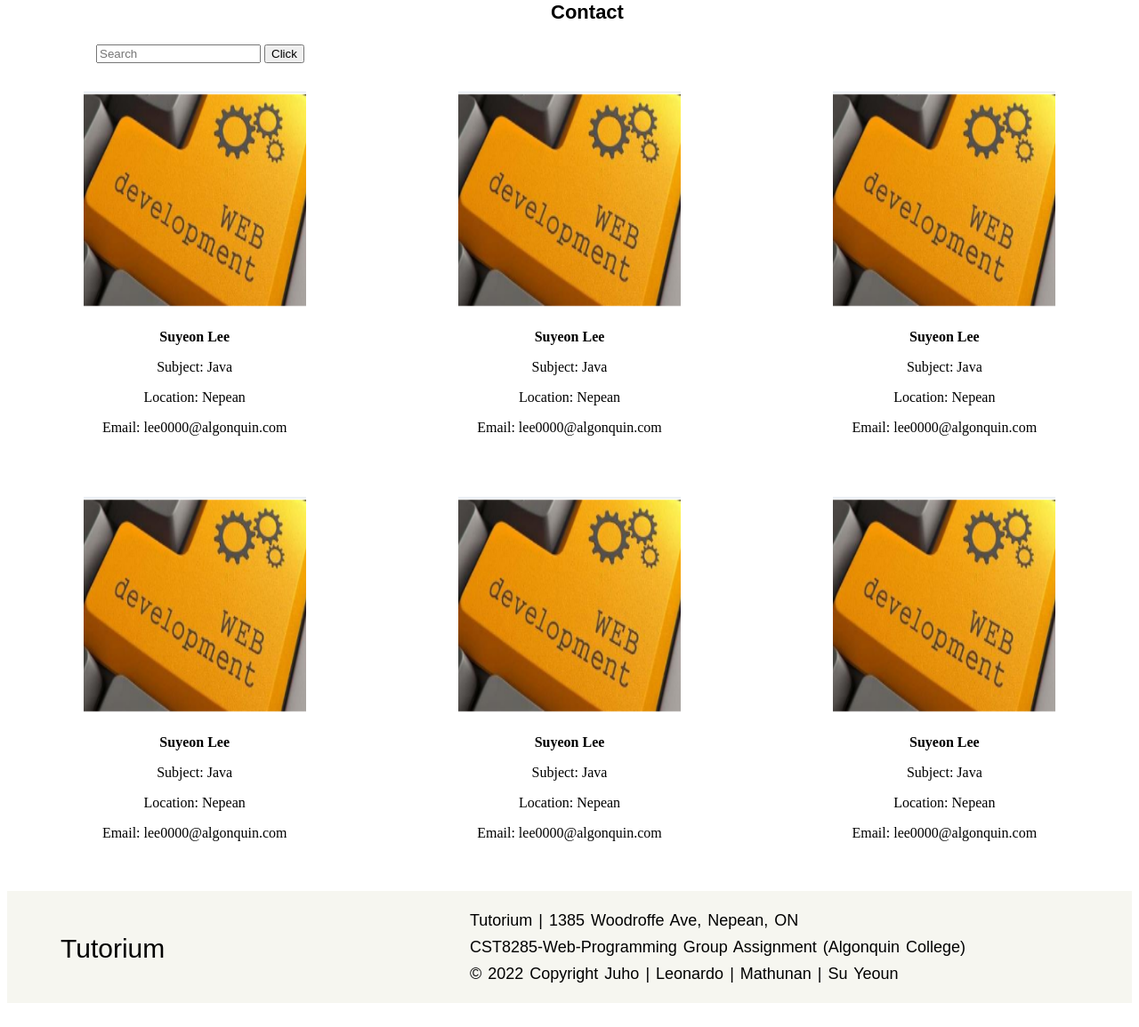
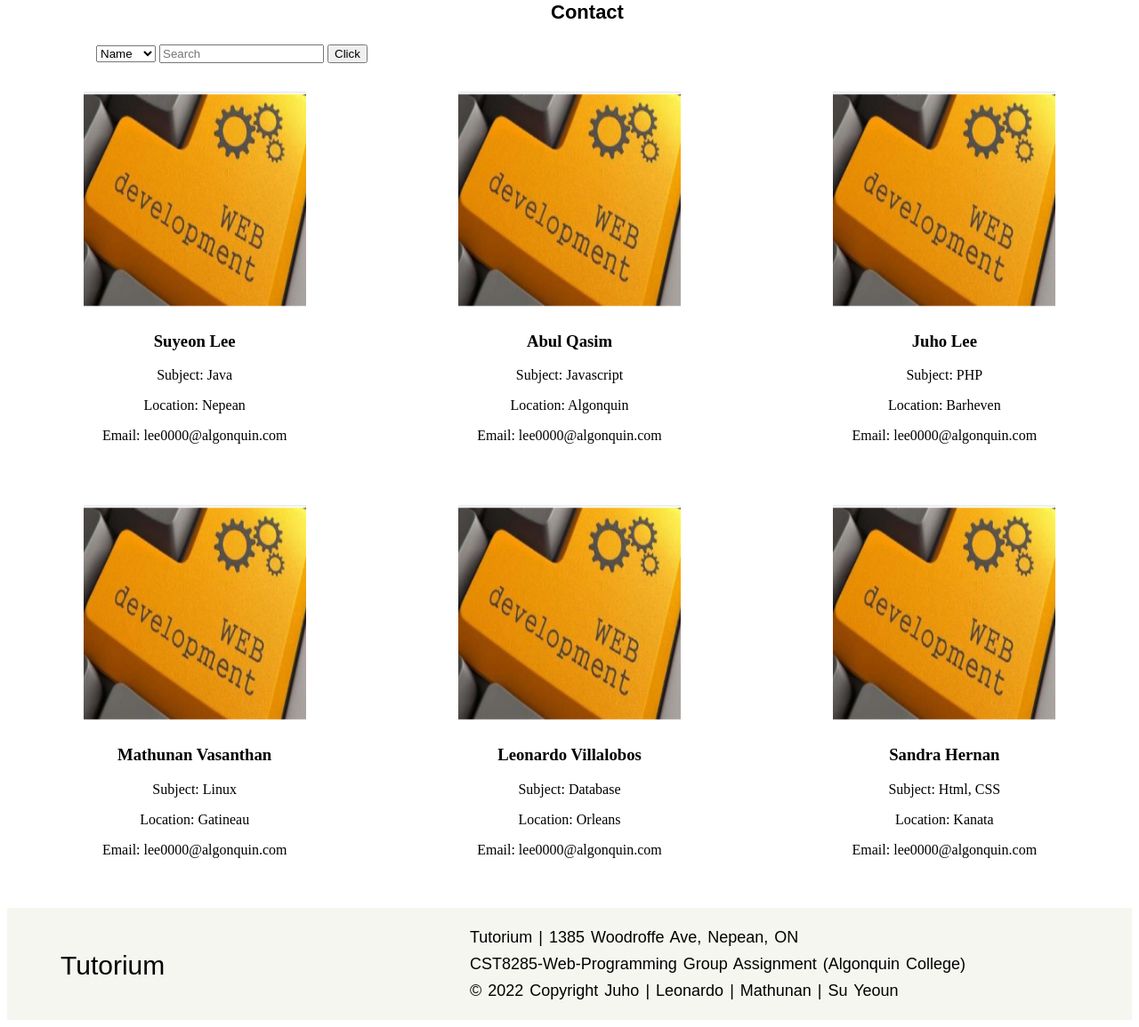
Before and after one commit to suyeounlee/Tutorium-Web-Group-Assignment2, a PHP site: page /findTutors.html in a window 1280 px wide. Shown: the part 227-1382 px from the top of the page at 89% size. Before the commit the page ends 1355 px from the top, so only its background shows below. Run offline with PHP 8.4, Linux system fonts and the light colour scheme.

Commit message:
Find Tutor - JS added

```diff
--- a/Assignment2/findTutors.html
+++ b/Assignment2/findTutors.html
@@ -28,33 +28,24 @@
         <ul class="dep1">
             <li>
                 <a href="index.html">Home</a>
-                <ul class="dep2">
-                    <li><a href=#"">Test</a></li>
-                    <li><a href=#"">Test</a></li>
-                </ul>
+
             </li>
 
             <li>
-                <a href="">About us </a>
+                <a href="aboutUs.html">About us </a>
             <ul class="dep2">
-                <li><a href="">Location</a></li>
+                <li><a href="location.html">Location</a></li>
             </ul>
          </li>
 
          <li>
             <a href="">Subjects</a>
-            <ul class="dep2">
-                <li><a href="#">Programming</a></li>
-                <li><a href="#">????</a></li>
-            </ul>
+
          </li>
 
          <li>
             <a href="findTutors.html">Find Tutors</a>
-            <ul class="dep2">
-                <li><a href="#">by location</a></li>
-                <li><a href="#">by subject</a></li>
-            </ul>
+
          </li>
 
          <li>
@@ -68,70 +59,73 @@
     </nav>
 
     <div class="search">
+        <select id="findOption">
+            <option class="option" value="name">Name</option>
+            <option class= "option" value="subject">Subject</option>
+        </select>
+
         <input type="text" id="searchBox" placeholder="Search">
         <button id="searchButton">Click</button>
     </div>
 
 
     <div class="flexbox-container-tutor">
-        <div class="flexbox-item1">
+        <div class="tutorBox">
             <img src="images/Web1.PNG">
-            <p><strong>Suyeon Lee</strong></p>
-            <p>Subject: Java</p>
+            <h3>Suyeon Lee</h3>
+            <p class="subject">Subject: Java</p>
             <p>Location: Nepean</p>
             <p>Email: lee0000@algonquin.com</p>
 
 
         </div>
 
-        <div class="flexbox-item2">
+        <div class="tutorBox">
             <img src="images/Web1.PNG">
-            <p><strong>Suyeon Lee</strong></p>
-            <p>Subject: Java</p>
-            <p>Location: Nepean</p>
+            <h3>Abul Qasim</h3>
+            <p class="subject">Subject: Javascript</p>
+            <p>Location: Algonquin</p>
             <p>Email: lee0000@algonquin.com</p>
 
 
         </div>
 
-        <div class="flexbox-item3">
+        <div class="tutorBox">
             <img src="images/Web1.PNG">
-            <p><strong>Suyeon Lee</strong></p>
-            <p>Subject: Java</p>
-            <p>Location: Nepean</p>
+            <h3>Juho Lee</h3>
+            <p class="subject">Subject: PHP</p>
+            <p>Location: Barheven</p>
             <p>Email: lee0000@algonquin.com</p>
 
 
         </div>
 
-        <div class="flexbox-item1">
+        <div class="tutorBox">
             <img src="images/Web1.PNG">
-            <p><strong>Suyeon Lee</strong></p>
-            <p>Subject: Java</p>
-            <p>Location: Nepean</p>
+            <h3>Mathunan Vasanthan</h3>
+            <p class="subject">Subject: Linux</p>
+            <p>Location: Gatineau</p>
             <p>Email: lee0000@algonquin.com</p>
 
 
         </div>
 
-        <div class="flexbox-item2">
+        <div class="tutorBox">
             <img src="images/Web1.PNG">
-            <p><strong>Suyeon Lee</strong></p>
-            <p>Subject: Java</p>
-            <p>Location: Nepean</p>
+            <h3>Leonardo Villalobos</h3>
+            <p class="subject">Subject: Database</p>
+            <p>Location: Orleans</p>
             <p>Email: lee0000@algonquin.com</p>
 
 
         </div>
 
-        <div class="flexbox-item3">
+        <div class="tutorBox">
             <img src="images/Web1.PNG">
-            <p><strong>Suyeon Lee</strong></p>
-            <p>Subject: Java</p>
-            <p>Location: Nepean</p>
+            <h3>Sandra Hernan</h3>
+            <p class="subject">Subject: Html, CSS</p>
+            <p>Location: Kanata</p>
             <p>Email: lee0000@algonquin.com</p>
-
-
         </div>
 
     </div>
--- a/Assignment2/script.js
+++ b/Assignment2/script.js
@@ -0,0 +1,64 @@
+/*  Suyeon: findTutors.html  */
+
+const searchBox1 = document.getElementById('searchBox');
+const searchBtn = document.getElementById('searchButton');
+
+
+searchBox1.addEventListener("keyup", searchName);
+
+function searchName() {
+    const tutorContainer = document.getElementsByClassName("flexbox-container-tutor");
+    const searchBox = document.getElementById("searchBox").value.toLowerCase();
+    const tutorBox = document.querySelectorAll(".tutorBox");
+    const tName = document.getElementsByTagName("h3");
+
+    for(var i=0; i<tName.length; i++) {
+        let match = tutorBox[i].getElementsByTagName('h3')[0];
+
+        if(match) {
+            let textValue = match.textContent || match.innerHTML
+
+            if(textValue.toLowerCase().includes(searchBox)) {
+                tutorBox[i].style.display="";
+            } else {
+                tutorBox[i].style.display="none";
+            }
+        }
+    }
+}
+
+//SUyeon working with select options
+
+// const searchOption = document.getElementById("findOption");
+// const optionList = document.querySelectorAll(".option");
+// const searchDiv = document.querySelector(".search");
+
+
+// let subject = ['Java', 'PHP', 'Database', 'linux', 'javascript', 'Html, CSS']
+// // const subject = document.querySelector(".subject");
+// // console.log(subject);
+
+// searchOption.addEventListener("change", changeOption => {
+//     alert("changed");
+//     const searchBox1 = document.getElementById('searchBox');
+//     const searchBox = document.getElementById("searchBox").value.toLowerCase();
+
+//     searchBox1.addEventListener("keyup", searchSubject)
+//     const tutorBox = document.querySelectorAll(".tutorBox");
+//     const subject = document.querySelectorAll(".subject");
+//     console.log(subject);
+
+//     for(var i=0; i<subject.length; i++) {
+//         let match = tutorBox[i].querySelector(".subject")[0];
+
+//         if(match) {
+//             let textValue = match.textContent || match.innerHTML
+
+//             if(textValue.toLowerCase().includes(searchBox)) {
+//                 tutorBox[i].style.display="";
+//             } else {
+//                 tutorBox[i].style.display="none";
+//             }
+//         }
+//     }
+// });
--- a/Assignment2/style.css
+++ b/Assignment2/style.css
@@ -235,6 +235,9 @@ input[type="button"] {
 
 }
 
+.flexbox-container-tutor > div {
+    display: block;
+}
 
 
 <<<<<<< HEAD
```
Also changed, not shown: Assignment2/index.html (+0 -12 lines).
